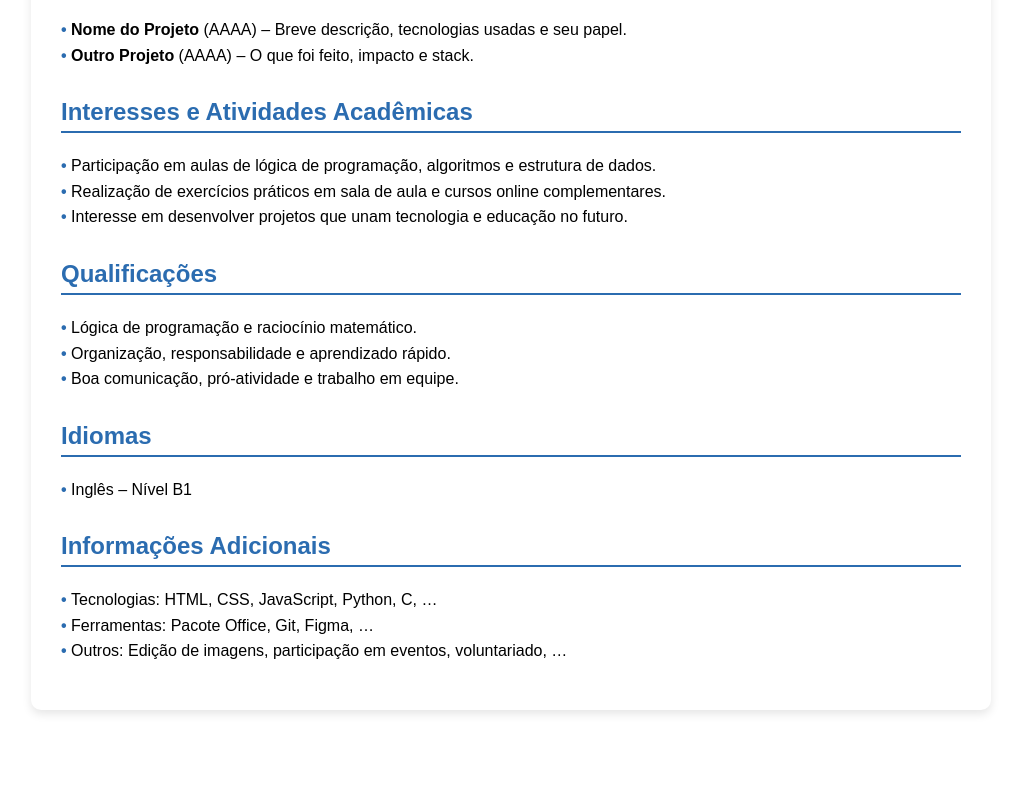
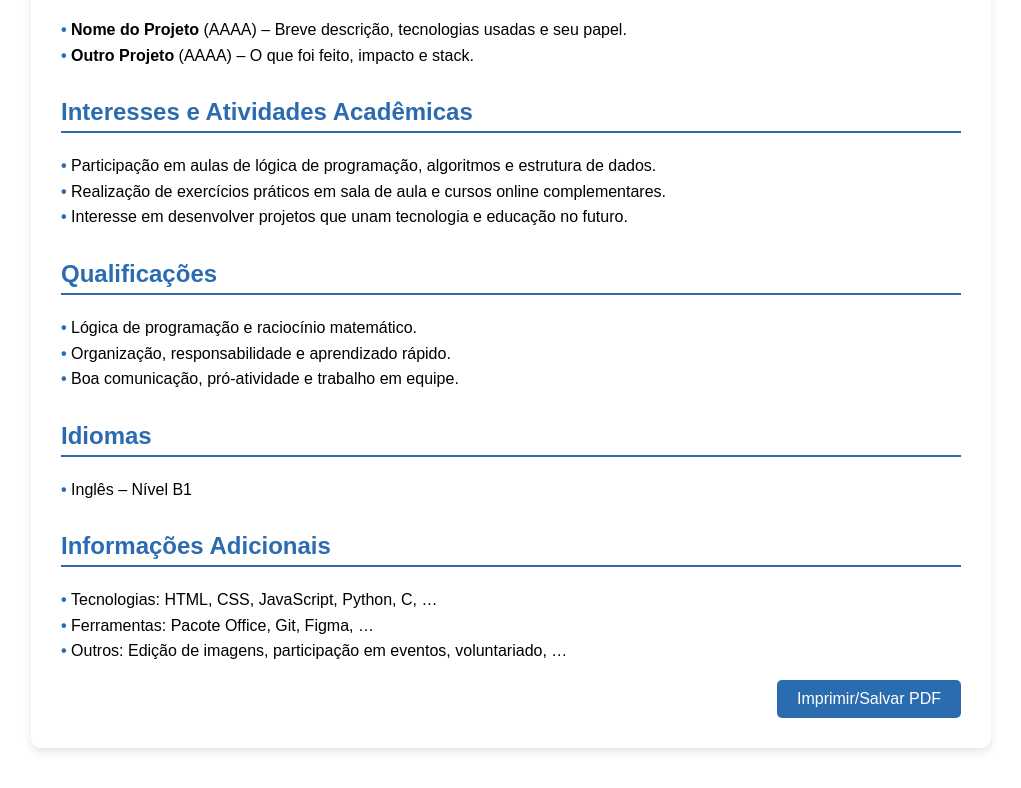
Before and after one commit to CK-24681/portfolio, a plain HTML site: page imersao-frontend/index.html in a window 1280 px wide. Shown: the part 897-1685 px from the top of the page, without its empty margins (129-1150 px from the left). Before the commit the page ends 1647 px from the top, so only its background shows below. Drawn offline with Linux system fonts and the light colour scheme.

Commit message:
Add files via upload

```diff
--- a/imersao-frontend/assets/style.css
+++ b/imersao-frontend/assets/style.css
@@ -70,3 +70,31 @@ body {
     color: #2b6cb0;                   /* Define a cor da bolinha (azul) */
     font-weight: bold;                /* Deixa a bolinha mais grossa/forte */
   }
+
+  /*Criação de botão de */
+  #bnt-print{
+    background-color: #2b6cb0;
+    color: #ffffff;
+    border: none;
+    border-radius: 5px;
+    padding: 10px 20px;
+    cursor: pointer;
+    font-size: 16px;
+    transition: 0.3s ease;
+  }
+
+  #bnt-print:hover{
+    background-color: #1b4674;
+    transform: scale(1.1);
+  }
+
+  .button{
+    display: flex;
+    justify-content: end;
+  }
+
+  @media print{
+    #bnt-print{
+      display: none;
+    }
+  }
--- a/imersao-frontend/index.html
+++ b/imersao-frontend/index.html
@@ -81,6 +81,12 @@
             <li>Ferramentas: Pacote Office, Git, Figma, …</li>
             <li>Outros: Edição de imagens, participação em eventos, voluntariado, …</li>
         </ul>
+
+        <div class="button">
+            <button id="bnt-print">Imprimir/Salvar PDF</button>
+        </div>
+
+        <script src="script.js"></script>
     </div>
 </body>
 
--- /dev/null
+++ b/imersao-frontend/script.js
@@ -0,0 +1,5 @@
+document.getElementById("bnt-print").addEventListener(
+    "click", () => {
+        window.print();
+    }
+)
```
